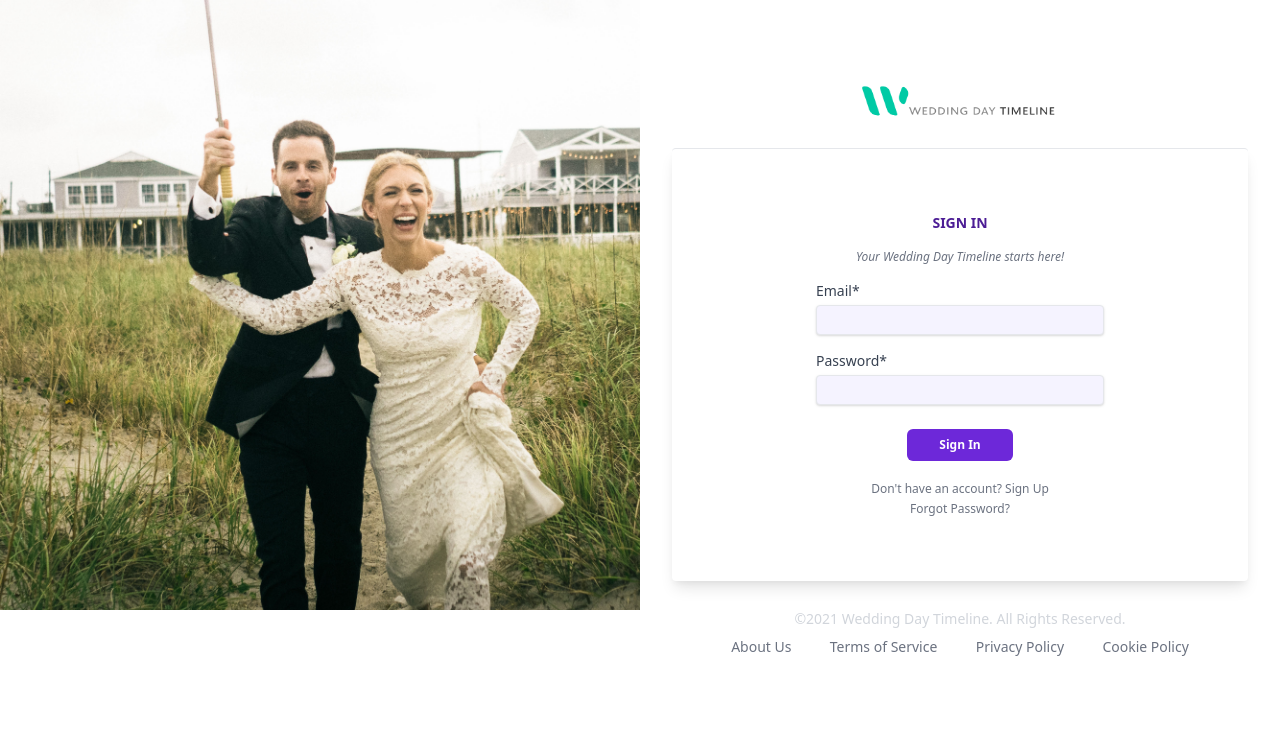
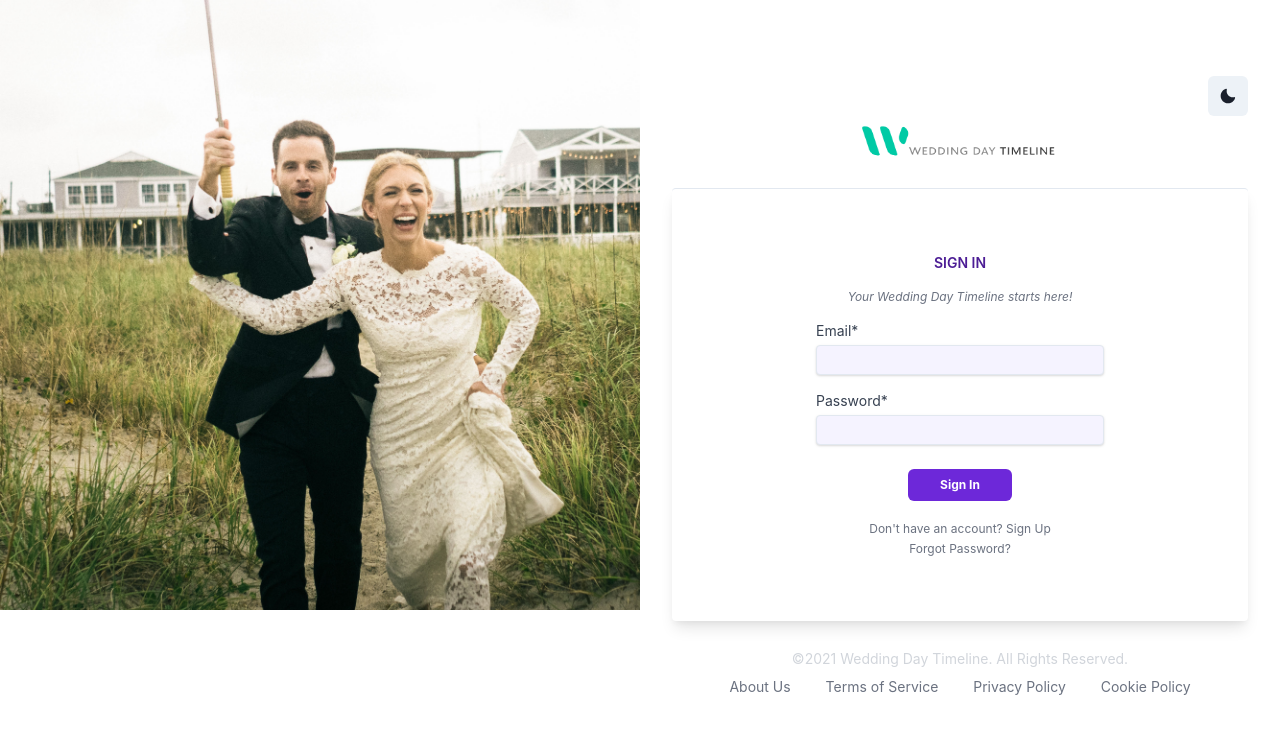
Before and after one commit to shoaibbadshah/NS-Internal, a Next.js app: page / in a window 1280 px wide. Shown: the top 734 px of the page. Built offline with nearby package versions, Linux system fonts and the light colour scheme.

Commit message:
chakra ui installation and dark mode

```diff
--- /dev/null
+++ b/components/DarkModeSwitch.js
@@ -0,0 +1,18 @@
+import React from "react";
+import { useColorMode, IconButton } from "@chakra-ui/react";
+import { MoonIcon, SunIcon } from "@chakra-ui/icons";
+
+const DarkModeSwitch = () => {
+  const { colorMode, toggleColorMode } = useColorMode();
+  return (
+    <div>
+      <IconButton
+        aria-label="Toggle dark switch"
+        icon={colorMode === "dark" ? <SunIcon /> : <MoonIcon />}
+        onClick={toggleColorMode}
+      />
+    </div>
+  );
+};
+
+export default DarkModeSwitch;
--- a/package.json
+++ b/package.json
@@ -8,6 +8,11 @@
     "lint": "next lint"
   },
   "dependencies": {
+    "@chakra-ui/icons": "^1.1.1",
+    "@chakra-ui/react": "^1.7.1",
+    "@emotion/react": "^11.6.0",
+    "@emotion/styled": "^11.6.0",
+    "framer-motion": "^4.1.17",
     "next": "12.0.3",
     "react": "17.0.2",
     "react-dom": "17.0.2"
--- a/pages/_app.js
+++ b/pages/_app.js
@@ -1,7 +1,12 @@
-import '../styles/globals.css'
+import "../styles/globals.css";
+import { ChakraProvider } from "@chakra-ui/react";
 
 function MyApp({ Component, pageProps }) {
-  return <Component {...pageProps} />
+  return (
+    <ChakraProvider>
+      <Component {...pageProps} />
+    </ChakraProvider>
+  );
 }
 
-export default MyApp
+export default MyApp;
--- a/pages/index.js
+++ b/pages/index.js
@@ -1,6 +1,7 @@
 import Head from "next/head";
 import Image from "next/image";
 import Link from "next/link";
+import DarkModeSwitch from "../components/DarkModeSwitch";
 
 export default function Home() {
   return (
@@ -25,6 +26,9 @@ export default function Home() {
 
         <div className="w-1/2 flex justify-center mt-16">
           <div className="w-full max-w-xl py-3">
+            <div className="flex justify-end">
+              <DarkModeSwitch />
+            </div>
             <div className="flex justify-center pb-3">
               <Image src="/logo.png" alt="logo" width={250} height={60} />
             </div>
```
Also changed, not shown: 1 other file (tests, documents, lock files or other folders).
